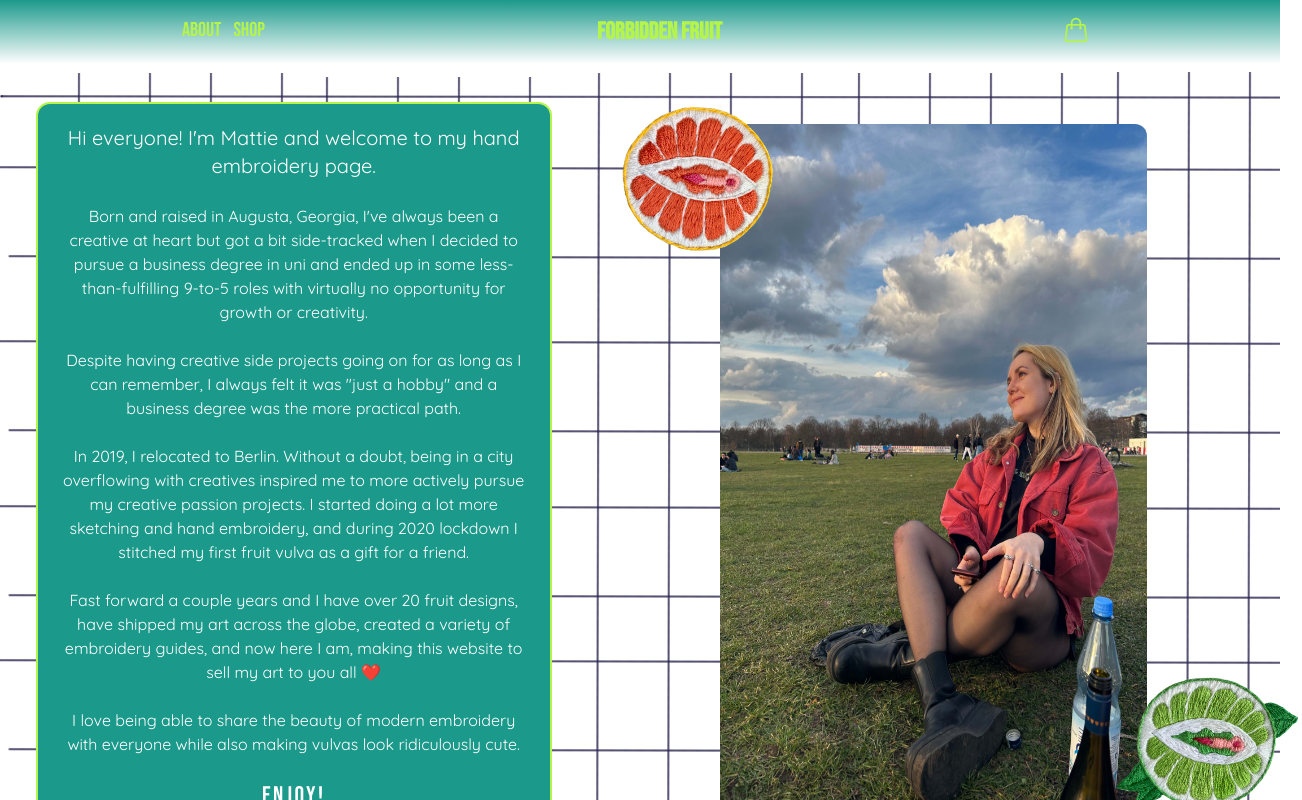
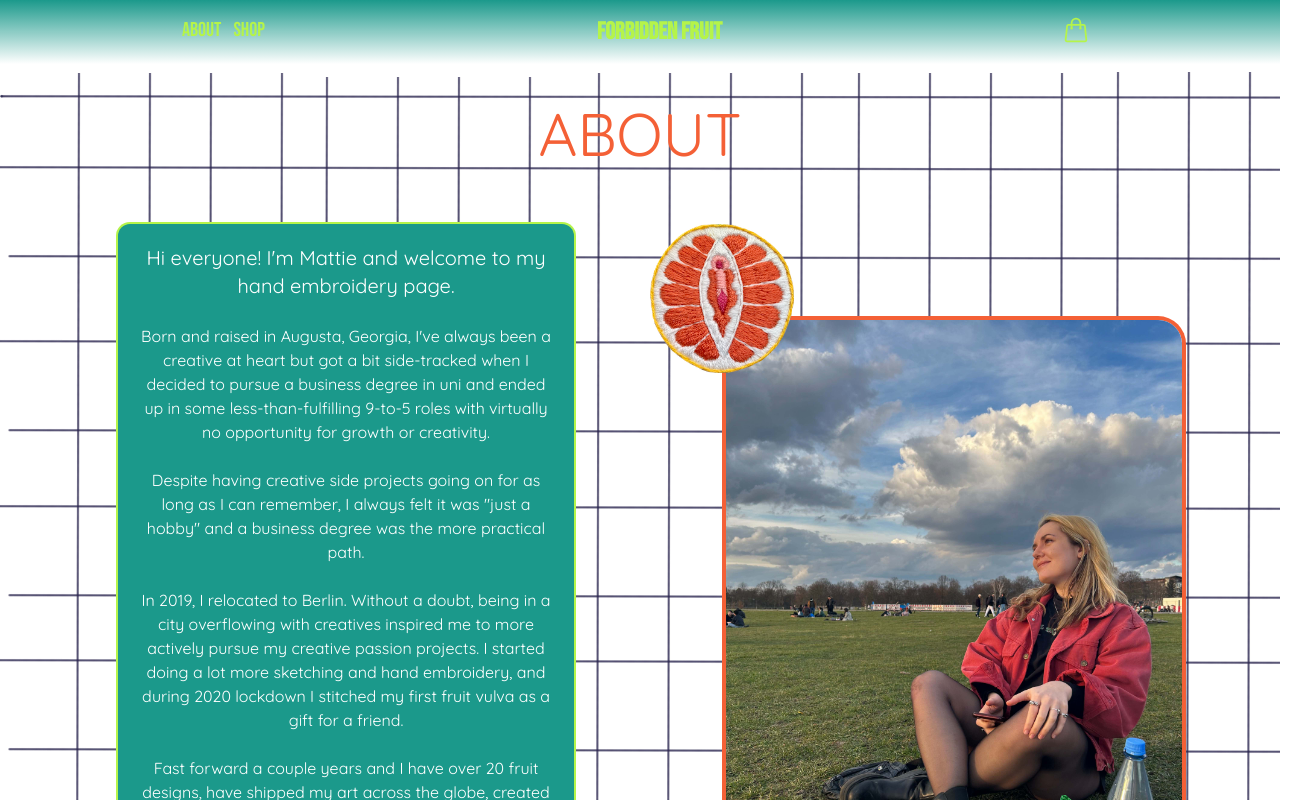
Before and after one commit to maitlandbarton/forbidden-fruit, a React (Create React App) app: page /about in a window 1280 px wide. Shown: the top 800 px of the page, 1302 px wide, since content can reach past the window. Built offline with nearby package versions, Linux system fonts and the light colour scheme.

Commit message:
responsive styling for about me page

```diff
--- a/src/components/AboutMeBio.js
+++ b/src/components/AboutMeBio.js
@@ -1,7 +1,7 @@
 
 function AboutMeBio() {
   return (
-    <div className="w-2/5 my-auto rounded-xl ring-2 ring-lime p-5 text-center bg-teal text-white">
+    <div className="w-full lg:w-2/5 my-auto rounded-xl ring-2 ring-lime p-5 text-center bg-teal text-white">
       <p className="text-xl">Hi everyone! I'm Mattie and welcome to my hand embroidery page.</p>
       <br />
       <p>
--- a/src/components/Navbar.js
+++ b/src/components/Navbar.js
@@ -19,7 +19,7 @@ function Navbar() {
   }
 
   return (
-    <header className="sticky top-0 z-10 mx-auto max-w-screen bg-gradient-to-b from-teal to-transparent">
+    <header className="sticky top-0 z-30 mx-auto max-w-screen bg-gradient-to-b from-teal to-transparent">
       <section className="flex justify-around p-4">
         <div className="hidden md:block space-x-3 custom-font text-xl">
           <Link
--- a/src/pages/AboutMe.js
+++ b/src/pages/AboutMe.js
@@ -3,25 +3,33 @@ import AboutMeBio from "../components/AboutMeBio";
 import SpinningFruit from "../components/reusables/SpinningFruit";
 import navyGrid from "../images/grid-navy.png";
 import grapefruit from "../images/grapefruit.png";
-import lime from "../images/lime.png"
+import lime from "../images/lime.png";
 
 function AboutMe() {
   return (
     <div style={{ backgroundImage: `url(${navyGrid})` }}>
-      <div className="h-screen my-auto pt-10">
-        <div className="flex justify-around relative">
+      <h1 className="text-center text-6xl text-orange p-10">ABOUT</h1>
+      <div className="lg:h-full my-auto pb-10 px-10">
+        <div className="flex lg:flex-row flex-col justify-around relative lg:ml-10 lg:m-5 max-w-9xl">
           <AboutMeBio />
+          <div className="z-10 hidden lg:block">
             <SpinningFruit ml="20" image={grapefruit} />
-          <img src={image} className="rounded-xl w-1/3 m-5"></img>
-          <div className=" z-10">
+          </div>
+          <div className="relative my-auto mx-auto lg:mx-0 lg:w-2/5">
+            <img
+              src={image}
+              className="rounded-3xl ring-4 ring-orange  my-8"
+            ></img>
+            <div className="z-10 hidden lg:block">
               <SpinningFruit
                 placement="right-0 bottom-0"
                 ml="0"
-              mt="10"
-              mr="20"
+                mt="28"
+                mr="0"
                 mb="0"
                 image={lime}
               />
+            </div>
           </div>
         </div>
       </div>
```
Lines whose indentation alone changed are shown as unchanged.
